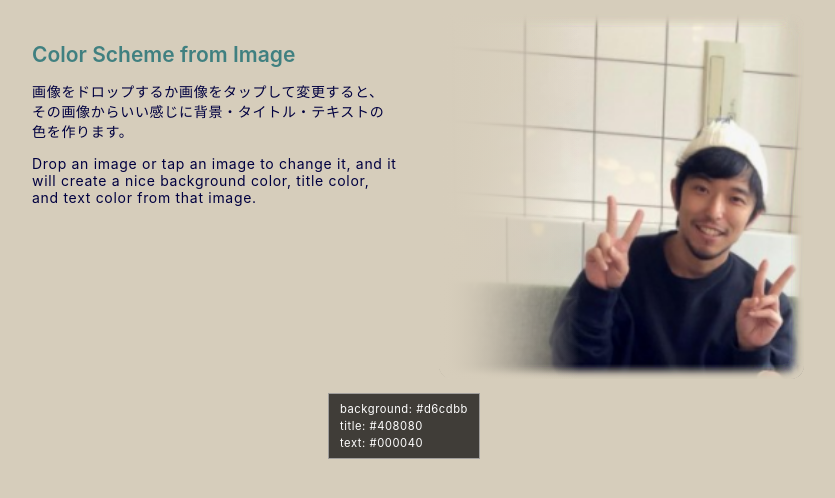
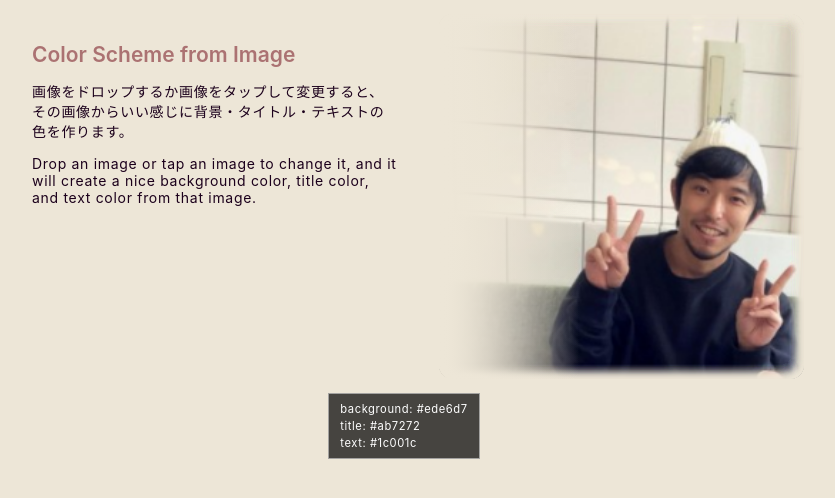
Before and after one commit to nariyu/colorschemecreator, a Next.js app: page / in a window 1280 px wide. Shown: the top 498 px of the page, without its empty margins (236-1071 px from the left). Built offline with nearby package versions, Linux system fonts and the light colour scheme.

Commit message:
Change color generate algorithm

```diff
--- a/src/example/tools/createcolorscheme.ts
+++ b/src/example/tools/createcolorscheme.ts
@@ -4,6 +4,27 @@ import {
   rgb2color,
 } from 'shared/utils/colorutil';
 import { posterize } from 'shared/utils/imageutil';
+
+export interface CreateColorSchemeOptions {
+  baseColor: string;
+  posterizeLevel: number;
+  backgroundSegment: number;
+  backgroundMinBrightness: number;
+  backgroundMaxBrightness: number;
+  investigationStep: number;
+  textMinHueDistance: number;
+  titleDetectBrightnessThreshold: number;
+}
+export const defaultCreateColorSchemeOptions: CreateColorSchemeOptions = {
+  baseColor: '#fff',
+  posterizeLevel: 10,
+  backgroundSegment: 16,
+  backgroundMinBrightness: 32,
+  backgroundMaxBrightness: 0xff - 32,
+  investigationStep: 30,
+  textMinHueDistance: 30,
+  titleDetectBrightnessThreshold: 0.25,
+};
 
 export const createColorScheme = (
   source:
@@ -12,7 +33,10 @@ export const createColorScheme = (
     | HTMLCanvasElement
     | ImageBitmap
     | OffscreenCanvas,
+  options?: Partial<CreateColorSchemeOptions>,
 ) => {
+  const opts = { ...defaultCreateColorSchemeOptions, ...options };
+
   // これらの色を見つけます
   let backgroundColor = 0xffffff;
   let titleColor = 0x555555;
@@ -29,9 +53,6 @@ export const createColorScheme = (
   const dw = Math.floor(sw * scale);
   const dh = Math.floor(sh * scale);
 
-  // 下地
-  const baseColor = '#fff';
-
   // canvas を用意
   const canvas = document.createElement('canvas');
   canvas.width = dw;
@@ -41,8 +62,8 @@ export const createColorScheme = (
   context.imageSmoothingQuality = 'high';
 
   // defaultBackgroundColorで塗りつぶす
-  // 透明かもしれないからね
-  context.fillStyle = baseColor;
+  // 透明かもしれないから
+  context.fillStyle = opts.baseColor;
   context.beginPath();
   context.rect(0, 0, dw, dh);
   context.closePath();
@@ -52,29 +73,32 @@ export const createColorScheme = (
   context.drawImage(source, 0, 0, sw, sh, 0, 0, dw, dh);
   const sourceImageData = context.getImageData(0, 0, dw, dh).data;
   const destImageData = Uint8ClampedArray.from(sourceImageData);
-  posterize(sourceImageData, destImageData, dw, dh, 5);
+  posterize(sourceImageData, destImageData, dw, dh, opts.posterizeLevel);
 
   // 1. 背景色を決定
   // 雑だけど小さくリサイズして左上の色をとります。
   backgroundColor = (() => {
-    const size = 9;
+    const segment = opts.backgroundSegment;
     const canvas = document.createElement('canvas');
-    canvas.width = size;
-    canvas.height = size;
+    canvas.width = segment;
+    canvas.height = segment;
     const context = canvas.getContext('2d') as CanvasRenderingContext2D;
-    context.fillStyle = baseColor;
+    context.fillStyle = opts.baseColor;
     context.beginPath();
-    context.rect(0, 0, size, size);
+    context.rect(0, 0, segment, segment);
     context.closePath();
     context.fill();
-    context.drawImage(source, 0, 0, sw, sh, 0, 0, size, size);
-    const imageData = context.getImageData(0, 0, size, size).data;
+    context.drawImage(source, 0, 0, sw, sh, 0, 0, segment, segment);
+    const imageData = context.getImageData(0, 0, segment, segment).data;
 
-    for (let x = 0; x < size; x++) {
-      for (let y = 0; y < size; y++) {
+    for (let x = 1; x < segment; x++) {
+      for (let y = 1; y < segment; y++) {
         const backgroundColor = getPixel(imageData, 1, x, y);
         const backgroundBrightness = calculateBrightness(backgroundColor);
-        if (backgroundBrightness < 64 || backgroundBrightness > 192) {
+        if (
+          backgroundBrightness < opts.backgroundMinBrightness ||
+          backgroundBrightness > opts.backgroundMaxBrightness
+        ) {
           canvas.width = 0;
           canvas.height = 0;
           return backgroundColor;
@@ -88,99 +112,85 @@ export const createColorScheme = (
     return backgroundColor;
   })();
   const backgroundBrightness = calculateBrightness(backgroundColor);
-  const isDark = backgroundBrightness < 128;
+  const backgroundHue = color2hsv(backgroundColor).h;
+  const isDark = backgroundBrightness < 0xff / 2;
 
-  // 取得した色は再度取得しなくてもいいようにキャッシュして使い回しましょう
-  const colors: number[] = [];
-
-  // 最大明度差
-  let textBrightDistance = -1;
-
-  // 2. テキスト色を決定
-  // 背景色との明度差が一番大きいものを抽出する
-  textColor = (() => {
-    let textColor = 0x000000;
+  // 2. テキストとタイトルの候補になる色を抽出する
+  const colorsDic: {
+    [key: string]: { brightness: number; color: number; count: number };
+  } = {};
 
   // 全部捜査すると膨大になるから間引く
-    const stepX = Math.ceil(Math.max(1, dw / 30));
-    const stepY = Math.ceil(Math.max(1, dh / 30));
+  const stepX = Math.ceil(Math.max(1, dw / opts.investigationStep));
+  const stepY = Math.ceil(Math.max(1, dh / opts.investigationStep));
+
+  let maxCount = 0;
 
   for (let x = 0; x < dw; x += stepX) {
     for (let y = 0; y < dh; y += stepY) {
       const color = getPixel(destImageData, dw, x, y);
       if (isNaN(color) || color === 0x000000 || color === 0xffffff) continue;
+      const brightness = calculateBrightness(color);
+      if (isDark && brightness < 0xff * 0.3) continue;
+      if (!isDark && brightness >= 0xff * 0.7) continue;
 
-        colors.push(color);
+      const hue = color2hsv(color).h;
+      const hueDistance = Math.abs(backgroundHue - hue);
+      if (hueDistance < opts.textMinHueDistance) continue;
 
-        const textBrightness = calculateBrightness(color);
-        if (textBrightness > 238 || textBrightness < 16) continue;
-        if (isDark && textBrightness < 64) continue;
-        if (!isDark && textBrightness >= 192) continue;
-
-        if (
-          textBrightDistance == -1 ||
-          Math.abs(backgroundBrightness - textBrightness) > textBrightDistance
-        ) {
-          textBrightDistance = Math.abs(backgroundBrightness - textBrightness);
-          textColor = color;
+      if (colorsDic[color]) {
+        colorsDic[color].count++;
+        maxCount = Math.max(colorsDic[color].count);
+      } else {
+        colorsDic[color] = {
+          brightness,
+          color,
+          count: 1,
+        };
       }
     }
   }
 
-    // 背景色とテキスト色の明度差が小さければ適当な色を入れておく
-    if (Math.abs(calculateBrightness(textColor) - backgroundBrightness) <= 16) {
-      textColor = backgroundBrightness < 128 ? 0xffffff : 0x000000;
+  // 使用する色をフィルタリングする
+  const colors = Object.values(colorsDic).filter(
+    (color) => color.count <= maxCount * 0.7,
+  );
+
+  // 明度で並び替える
+  if (isDark) colors.sort((a, b) => a.brightness - b.brightness);
+  else colors.sort((a, b) => b.brightness - a.brightness);
+
+  // 3. テキスト色を決定
+  // 背景色との明度差が一番大きいものを抽出する
+  textColor = (() => {
+    let textColor = isDark ? 0xffffff : 0x000000;
+
+    if (colors.length > 0) {
+      textColor = colors[colors.length - 1].color;
     }
 
     return textColor;
   })();
 
-  // 3. タイトル色を決定
-  // 背景色とテキスト色との明度差の50%前後にある色をタイトル色にする
-  // 最初は 50%±5 の範囲で探して、見つからない場合は5ポイントずつ広げながら見つけていく
+  // 4. タイトル色を決定
   titleColor = (() => {
-    let titleColor = 0x000000;
+    let titleColor = textColor;
 
-    const defaultBrightnessThreshold = 0.5;
-
+    if (colors.length > 0) {
       const textHue = color2hsv(textColor).h;
 
-    for (
-      let threshold = 0.05;
-      threshold < defaultBrightnessThreshold;
-      threshold += 0.05
-    ) {
-      let titleColorMatched = false;
-
-      for (let i = colors.length - 1; i >= 0; i--) {
+      const index = Math.floor(
+        colors.length * opts.titleDetectBrightnessThreshold,
+      );
+      for (let i = index; i >= 0; i--) {
         const color = colors[i];
-        const brightness = calculateBrightness(color);
-        const brightnessDistance = Math.abs(backgroundBrightness - brightness);
-
-        const titleHue = color2hsv(color).h;
+        const titleHue = color2hsv(color.color).h;
         const hueDisatnce = Math.abs(textHue - titleHue);
-        if (
-          hueDisatnce >= 25 &&
-          titleHue > 32 &&
-          brightnessDistance >
-            textBrightDistance * defaultBrightnessThreshold &&
-          brightnessDistance <
-            textBrightDistance * (defaultBrightnessThreshold + threshold)
-        ) {
-          titleColor = color;
-          titleColorMatched = true;
+        if (hueDisatnce >= opts.textMinHueDistance) {
+          titleColor = color.color;
           break;
         }
-
-        if (titleColorMatched) break;
       }
-    }
-
-    // 背景色とタイトル色の明度差が小さければ適当な色を入れておく
-    if (
-      Math.abs(calculateBrightness(titleColor) - backgroundBrightness) <= 32
-    ) {
-      titleColor = backgroundBrightness < 128 ? 0xdddddd : 0x222222;
     }
 
     return titleColor;
```
Lines whose indentation alone changed are shown as unchanged.
